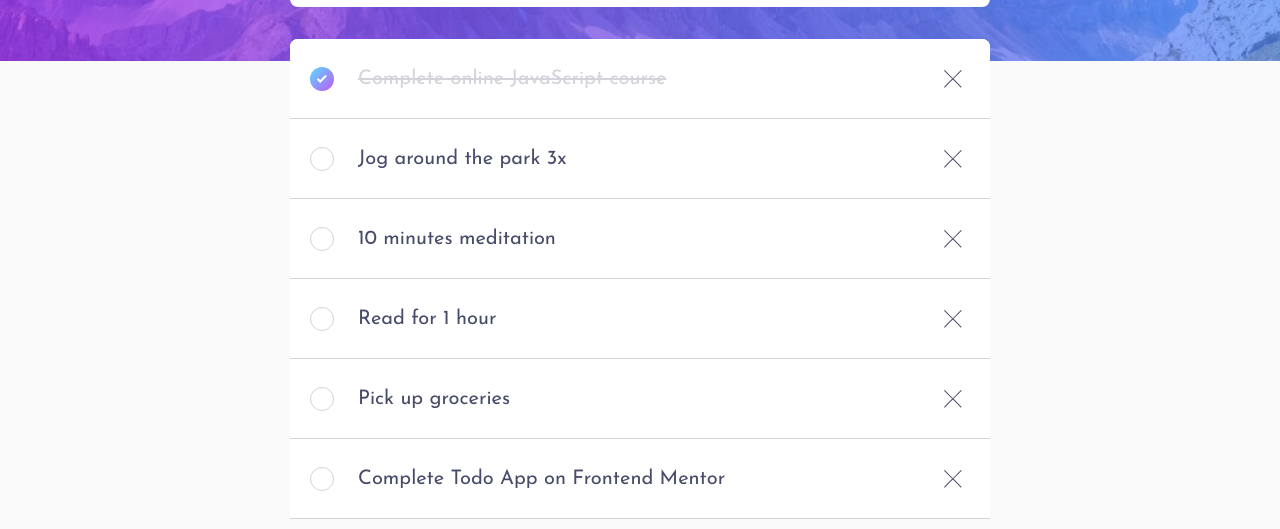
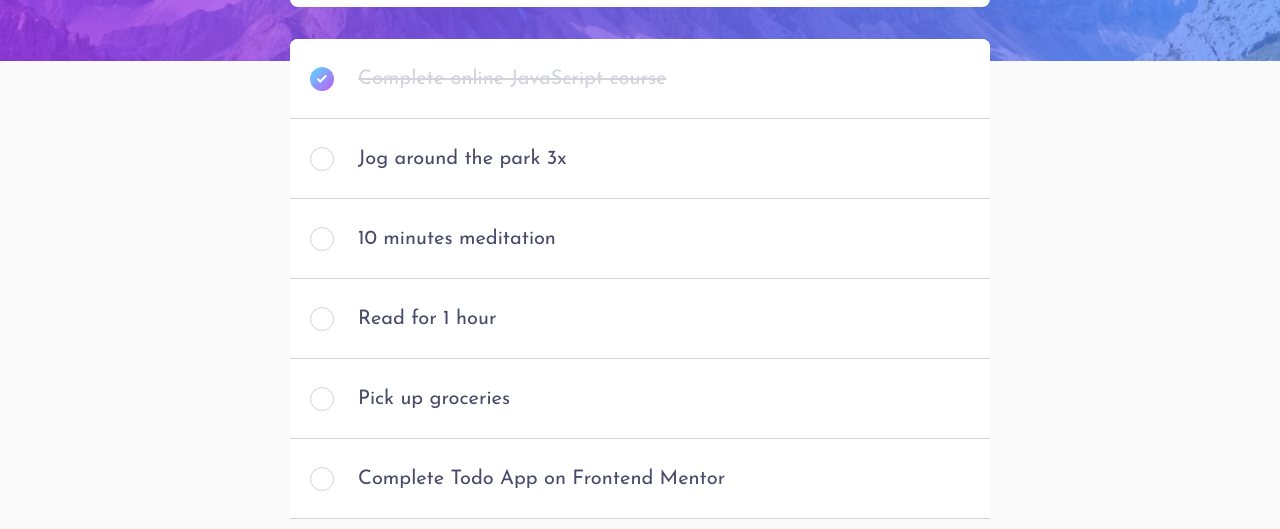
Before and after one commit to nayera540/todo-app-main, a React (Vite) app in the folder todo/: page / in a window 1280 px wide. Shown: the part 219-748 px from the top of the page. Built offline with nearby package versions, Linux system fonts and the light colour scheme.

Commit message:
Add input section functionality

```diff
--- a/todo/src/App.jsx
+++ b/todo/src/App.jsx
@@ -29,7 +29,7 @@ function todoReducer(state, action) {
         case "Add_Task":
             return {
                 ...state,
-                todos: [...state.todos, { id: todos.length + 1, title: action.payload, done: false }]
+                todos: [...state.todos, { id: state.todos.length + 1, title: action.payload, done: false }]
             };
         case "Remove_Task":
             return {
@@ -69,7 +69,6 @@ function App() {
         initialState
     );
 
-    console.log(todos);
 
     return (
         <div className="max-w-[700px] w-full mx-auto mt-[70px] md:px-0 px-3">
--- a/todo/src/components/todoList/TodoList.jsx
+++ b/todo/src/components/todoList/TodoList.jsx
@@ -7,11 +7,16 @@ import { useState } from 'react';
 function TodoList({todos, dispatch}) {
     const [todoInput, setTodoInput] = useState("");
 
+    function handleAddNewTask(){
+        dispatch({type: "Add_Task", payload: todoInput});
+        setTodoInput("");
+    }
+
     return (
-        <div className='w-full max-w-[700px] mt-9'>
+        <div className='w-full max-w-[700px] mt-9 mb-9'>
             <div className='relative w-full mb-8'>
                 <span className="absolute left-3 top-1/2 transform -translate-y-1/2 w-6 h-6 rounded-full border-[1px] border-Very-Light-Grayish-Blue bg-white mx-2"></span>
-                <input className='max-w-[700px] w-full h-[55px] rounded-lg py-8 px-5 pl-16 text-xl focus:outline-none text-Very-Dark-Grayish-Blue items-center caret-Bright-Blue' onChange={(input) => setTodo} placeholder='Create a new todo...' />
+                <input className='max-w-[700px] w-full h-[55px] rounded-lg py-8 px-5 pl-16 text-xl focus:outline-none text-Very-Dark-Grayish-Blue items-center caret-Bright-Blue' value={todoInput} onChange={e => setTodoInput(e.target.value)} onKeyDown={(e) => {if(e.key === "Enter") handleAddNewTask();}} placeholder='Create a new todo...' />
             </div>
             <div className='w-full rounded-lg bg-white'>
                 {todos.length > 0 && todos.map((todo) => (
--- a/todo/src/components/todos/Todo.jsx
+++ b/todo/src/components/todos/Todo.jsx
@@ -27,7 +27,7 @@ function Todo({ todo, dispatch }) {
             {isEditToggled ? (
                 ""
             ) : (
-                <div className="group flex flex-row items-center justify-between w-full hover:cursor-pointer">
+                <div className="group flex flex-row items-center justify-between w-full">
                     <div className="flex items-center">
                         <input
                             type="checkbox"
@@ -47,7 +47,7 @@ function Todo({ todo, dispatch }) {
                         </label>
                     </div>
                     <div className="flex">
-                        <button className="mr-2" onClick={handleRemoveTask}>
+                        <button className="remove-btn mr-2 opacity-0" onClick={() => handleRemoveTask(todo)}>
                             <svg xmlns="http://www.w3.org/2000/svg" width="18" height="18">
                                 <path
                                     fill="#494C6B"
```
Also changed, not shown: todo/src/components/todos/Todo.css (+4 -0 lines).
